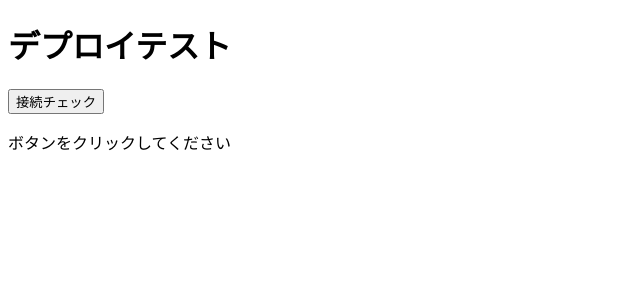
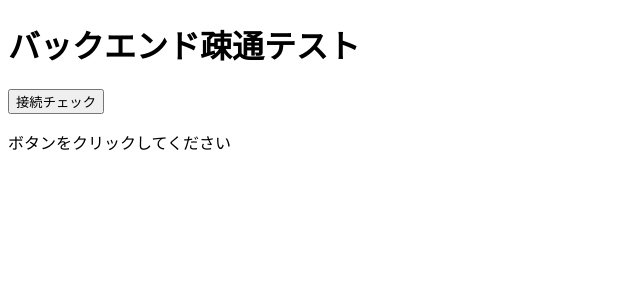
Before and after one commit to takezawahiroshi/ecs-on-fargate, a Next.js app in the folder myapp/frontend/: page / in a window 1280 px wide. Shown: the top 300 px of the page, without its empty margins (0-640 px from the left). Built offline with nearby package versions, Linux system fonts and the light colour scheme.

Commit message:
Update frontend

```diff
--- a/myapp/frontend/src/app/page.tsx
+++ b/myapp/frontend/src/app/page.tsx
@@ -4,7 +4,7 @@ import MyButton from '../app/components/Button';
 const Home = () => {
   return (
     <div>
-      <h1>デプロイテスト</h1>
+      <h1>バックエンド疎通テスト</h1>
       <MyButton />
       <p id="message">ボタンをクリックしてください</p>
     </div>
```
